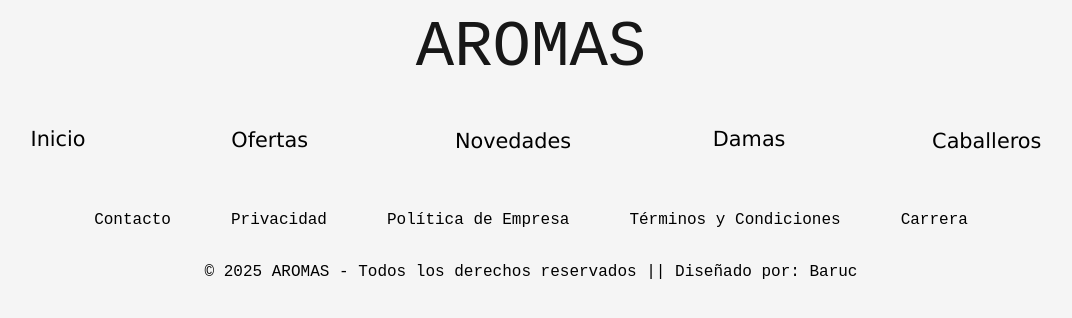
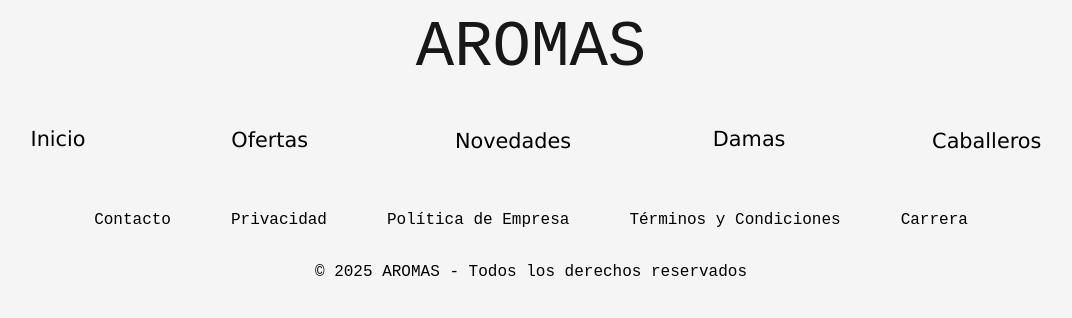
Before and after one commit to BarucCarrillo/proyectoDesarrollo, a Next.js app: page / in a window 1280 px wide. Shown: the top 318 px of the page, without its empty margins (109-1181 px from the left). Built offline with nearby package versions, Linux system fonts and the light colour scheme.

Commit message:
PEQUEÑOS CAMBIOS EN EL DISEÑO DEL FOOTER

```diff
--- a/components/footer.tsx
+++ b/components/footer.tsx
@@ -16,7 +16,7 @@ export default function Footer() {
             </div>
 
             <div className={Styles.row}>
-                © 2025 AROMAS - Todos los derechos reservados || Diseñado por: Baruc
+                © 2025 AROMAS - Todos los derechos reservados
             </div>
         </footer>
     );
--- a/src/app/page.tsx
+++ b/src/app/page.tsx
@@ -1,4 +1,4 @@
-import Image from "next/image";
+
 import Header from "../../components/header";
 import Footer from "../../components/footer";
 
```
